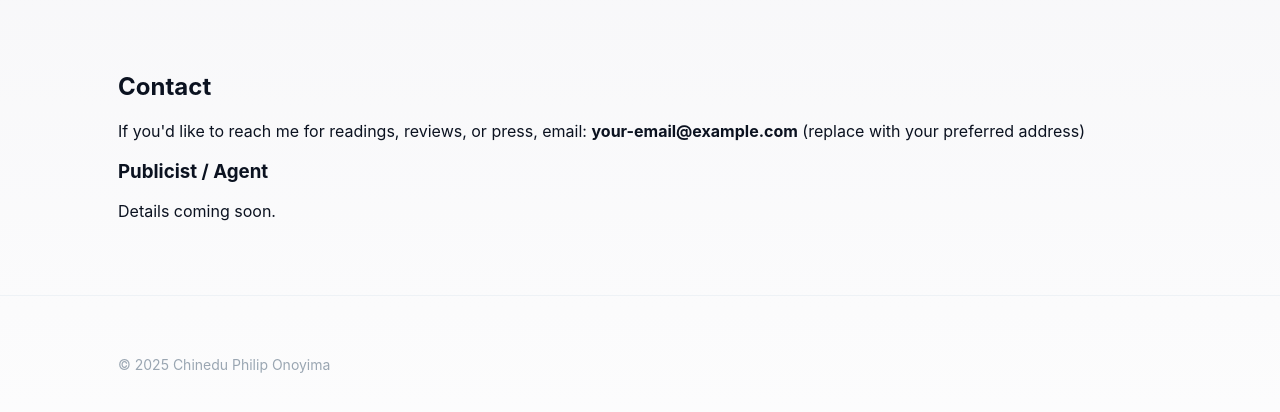
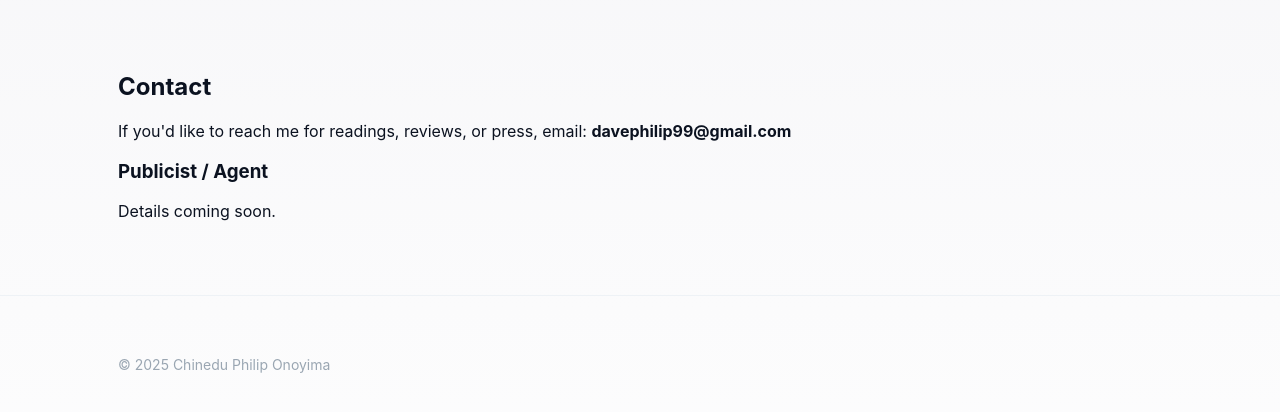
Before and after one commit to chineduonoyima/Chinedu-onoyima, a plain HTML site: page contact.html in a window 1280 px wide. Shown: the part 92-504 px from the top of the page. Drawn offline with Linux system fonts and the light colour scheme.

Commit message:
Update contact.html

```diff
--- a/contact.html
+++ b/contact.html
@@ -21,7 +21,7 @@
 
 <main class="wrap">
   <h2>Contact</h2>
-  <p>If you'd like to reach me for readings, reviews, or press, email: <strong>your-email@example.com</strong> (replace with your preferred address)</p>
+  <p>If you'd like to reach me for readings, reviews, or press, email: <strong>davephilip99@gmail.com</strong></p>
 
   <h3>Publicist / Agent</h3>
   <p>Details coming soon.</p>
```
